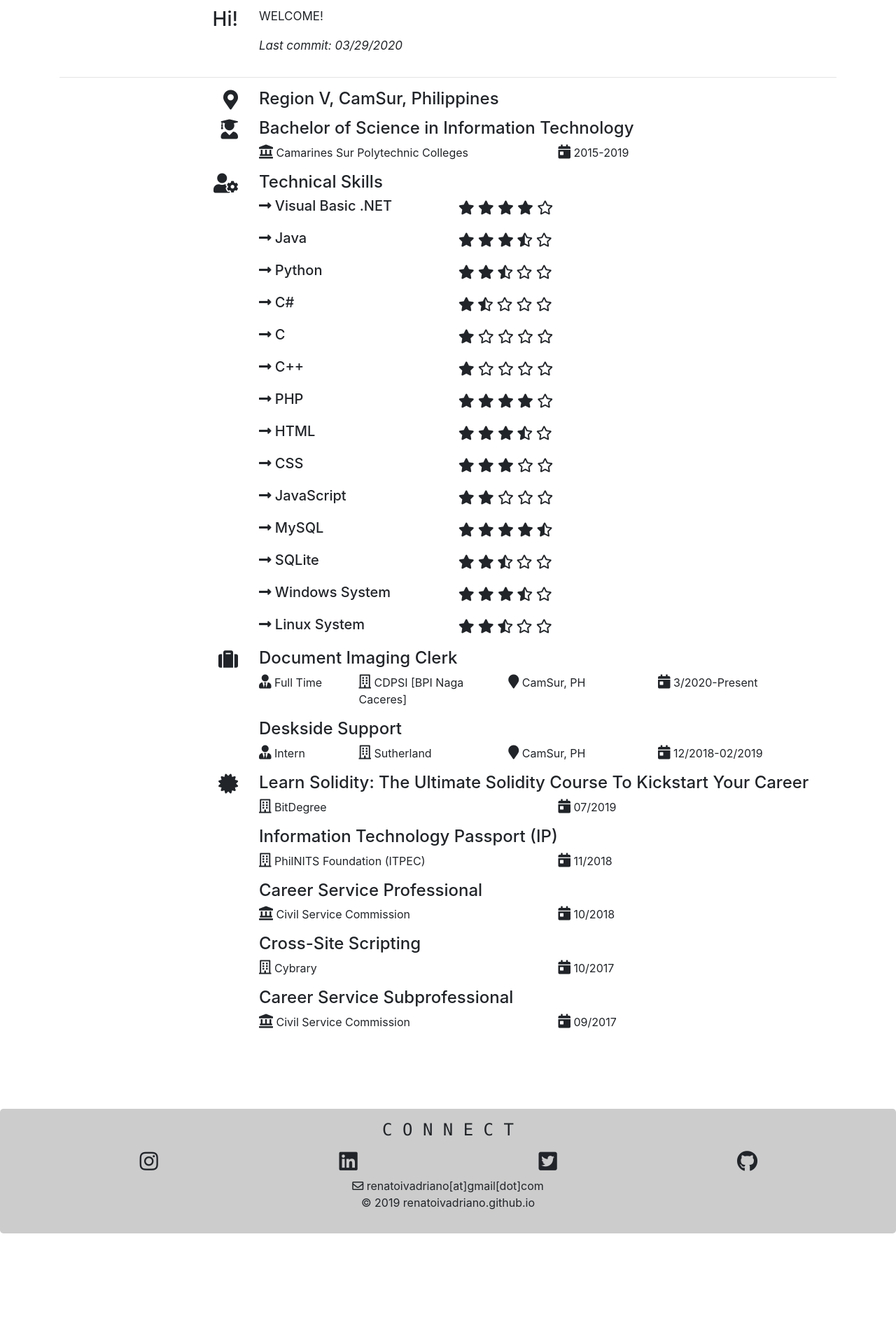
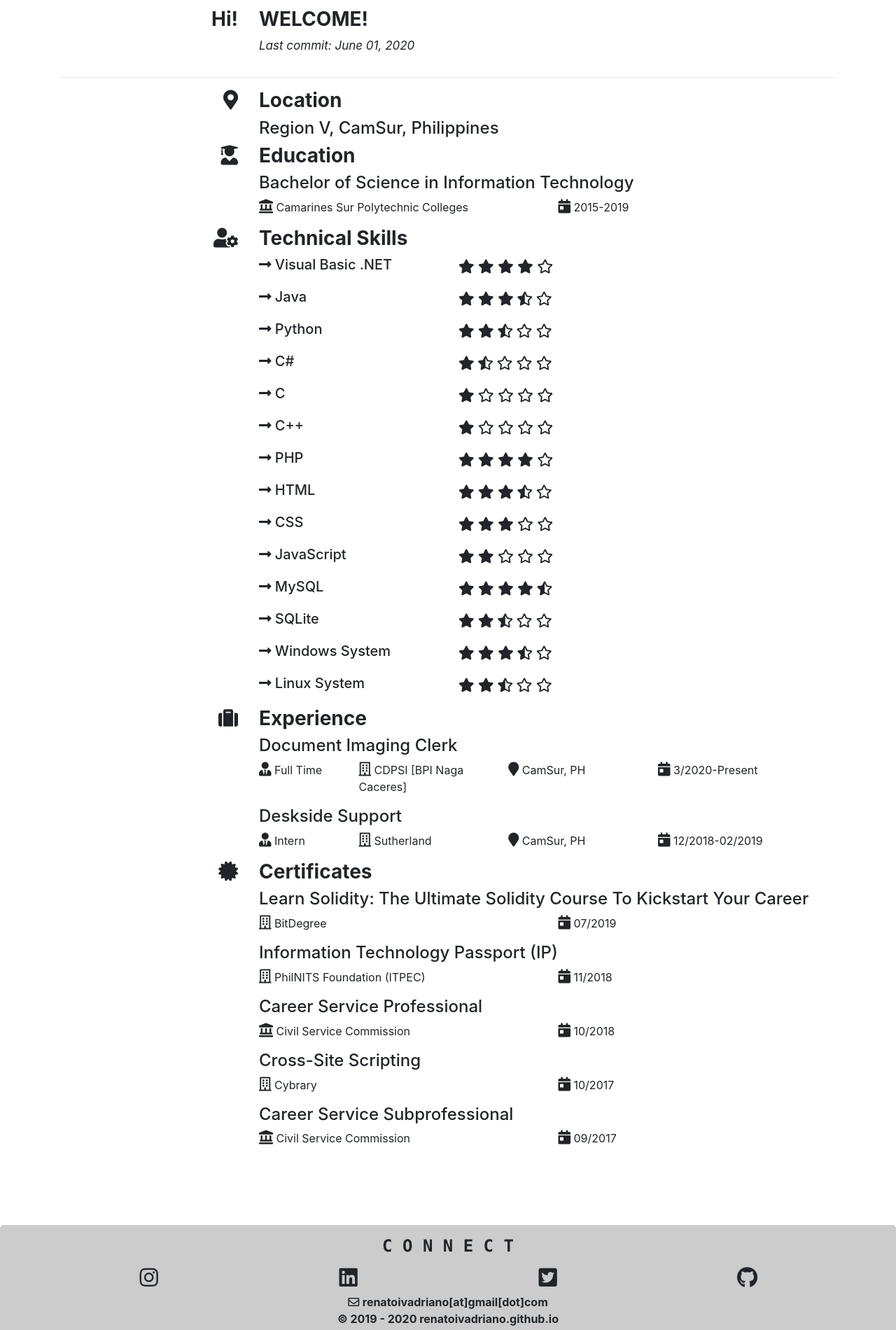
Before and after one commit to renatoivadriano/renatoivadriano.github.io, a plain HTML site: page index.html in a window 1280 px wide. Shown: the part 760-2660 px from the top of the page at 70% size. Before the commit the page ends 2522 px from the top, so only its background shows below. Drawn offline with nearby package versions, Linux system fonts and the light colour scheme.

Commit message:
Update index.html
Edit some designs for better viewing

```diff
--- a/index.html
+++ b/index.html
@@ -14,7 +14,7 @@
 		<div id="navbar"  class="jumbotron">
 			<div class="container jumbotron-fluid text-center text-md-left">
 			 	<a href="https:/renatoivadriano.github.io"><img src="./resources/pictures/raiv-whole-logo-black.jpg" alt="renatoivadriano" target="_self" class="margin-all-0" style="width: 60.65px;"/></a>
-			 	<small class="text-monospace">&lt/renatoivadriano&gt</small>
+			 	<small class="text-monospace"><b>&lt/renatoivadriano&gt</b></small>
 			 </div>
 		</div>
 		<div class="jumbotron bg-white adjustment-content">
@@ -49,11 +49,11 @@
 				<hr />
 				<div class="row">
 					<div class="col-sm-3 text-center text-sm-right">
-						<h3 class="hover-font-size-30">Hi!</h3>
+						<h3 class="hover-font-size-30"><b>Hi!</b></h3>
 					</div>
 					<div class="col-sm-9 text-left fontsize17">
-						<p>WELCOME!</p>
-						<p><i>Last commit: 03/29/2020</i></p>
+						<h3><b>WELCOME!</b></h3>
+						<p><i>Last commit: June 01, 2020</i></p>
 					</div>
 				</div>
 				<hr />
@@ -62,6 +62,7 @@
 						<h3><i class="fas fa-map-marker-alt hover-font-size-30"></i></h3>
 					</div>
 					<div class="col-sm-9 text-center text-sm-left">
+						<h3><b>Location</b></h3>
 						<h4>Region V, CamSur, Philippines</h4>
 					</div>
 				</div>
@@ -70,6 +71,7 @@
 						<h3><i class="fas fa-user-graduate hover-font-size-30"></i></h3>
 					</div>
 					<div class="col-sm-9 text-center text-sm-left">
+						<h3><b>Education</b></h3>
 						<h4>Bachelor of Science in Information Technology</h4>
 						<div class="row text-left">
 							<div class="col-sm-6">
@@ -86,7 +88,7 @@
 						<h3><i class="fas fa-user-cog hover-font-size-30"></i></h3>
 					</div>
 					<div class="col-sm-9 text-center text-sm-left">
-						<h4>Technical Skills</h4>
+						<h3><b>Technical Skills</b></h3>
 						<div class="row text-left">
 							<div class="col-sm-4">
 								<h5><i class="fas fa-long-arrow-alt-right"></i> Visual Basic .NET</h5>
@@ -318,6 +320,7 @@
 						<h3><i class="fas fa-suitcase hover-font-size-30"></i></h3>
 					</div>
 					<div class="col-sm-9 text-center text-sm-left">
+						<h3><b>Experience</b></h3>
 						<h4>Document Imaging Clerk</h4>
 						<div class="row text-left">
 							<div class="col-sm-2">
@@ -355,6 +358,7 @@
 						<h3><i class="fas fa-certificate hover-font-size-30"></i></h3>
 					</div>
 					<div class="col-sm-9 text-center text-sm-left">
+						<h3><b>Certificates</b></h3>
 						<h4>Learn Solidity: The Ultimate Solidity Course To Kickstart Your Career</h4>
 						<div class="row text-left">
 							<div class="col-sm-6">
@@ -409,7 +413,7 @@
 				<div class="container-fluid">
 					<div class="row text-center">
 						<div class="col-sm-12">
-							<h4 class="text-monospace">C O N N E C T</h4>
+							<h4 class="text-monospace"><b>C O N N E C T</b></h4>
 							<div class="row">
 								<div class="col">
 									<a href="https://instagram.com/renatoivadriano" target="_blank" onclick="" title="@renatoivadriano" data-toggle="popover" data-trigger="hover" class="insta insta-connect"><i class="fab fa-instagram"></i></a>
@@ -426,16 +430,16 @@
 							</div>
 						</div>
 						<div class="col-sm-12">
-							<a title="Mail me using this">
+							<a title="Mail me using this email">
 								<span>
 									<i class="far fa-envelope"></i>
-									renatoivadriano[at]gmail[dot]com
+									<b>renatoivadriano[at]gmail[dot]com</b>
 								</span>
 							</a>
 						</div>
 					</div>
 					<div class="text-center">
-						<p>&copy 2019 renatoivadriano.github.io</p>
+						<p><b>&copy 2019 - 2020 renatoivadriano.github.io</b></p>
 					</div>
 				</div>
 			</div>
```
